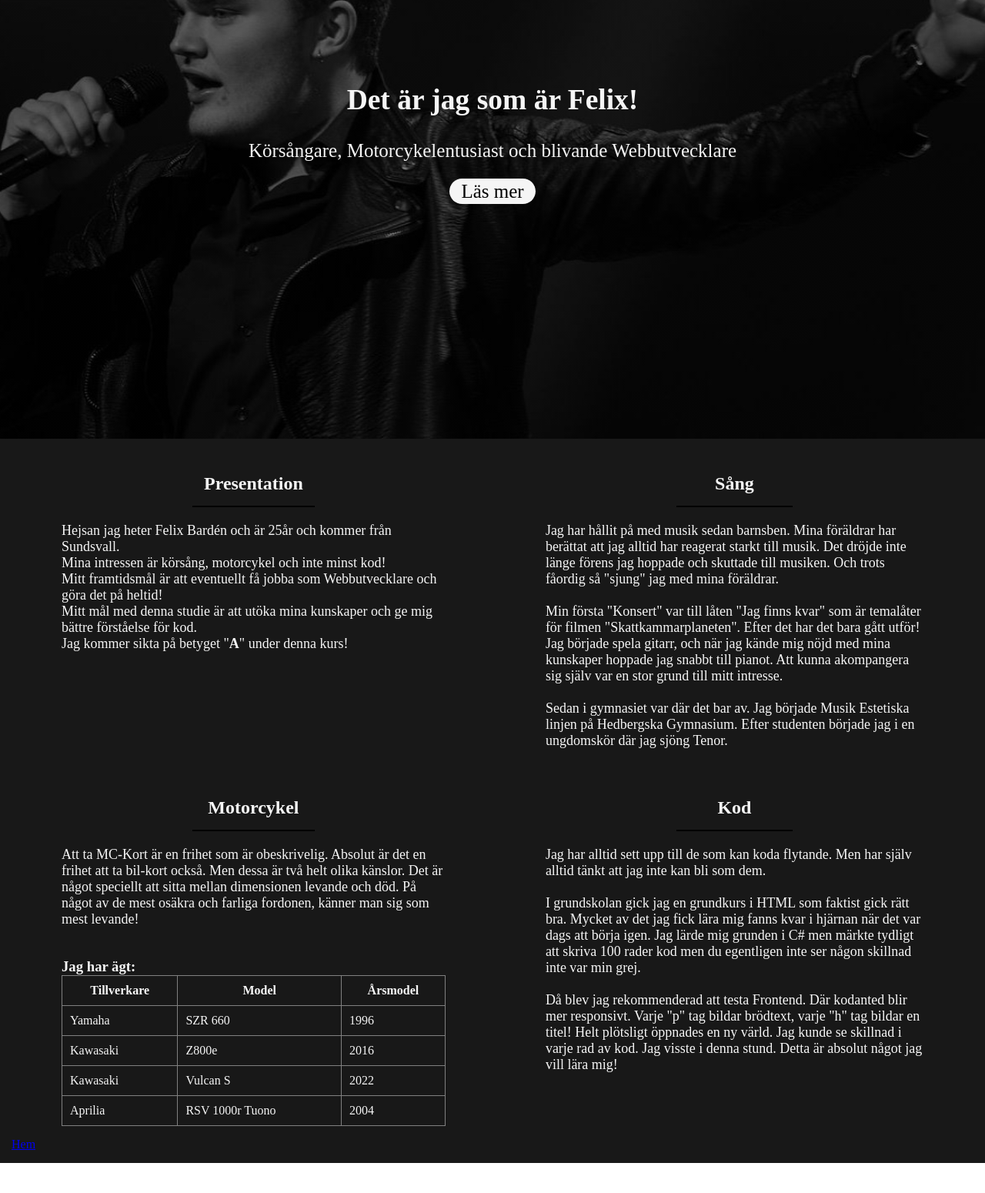
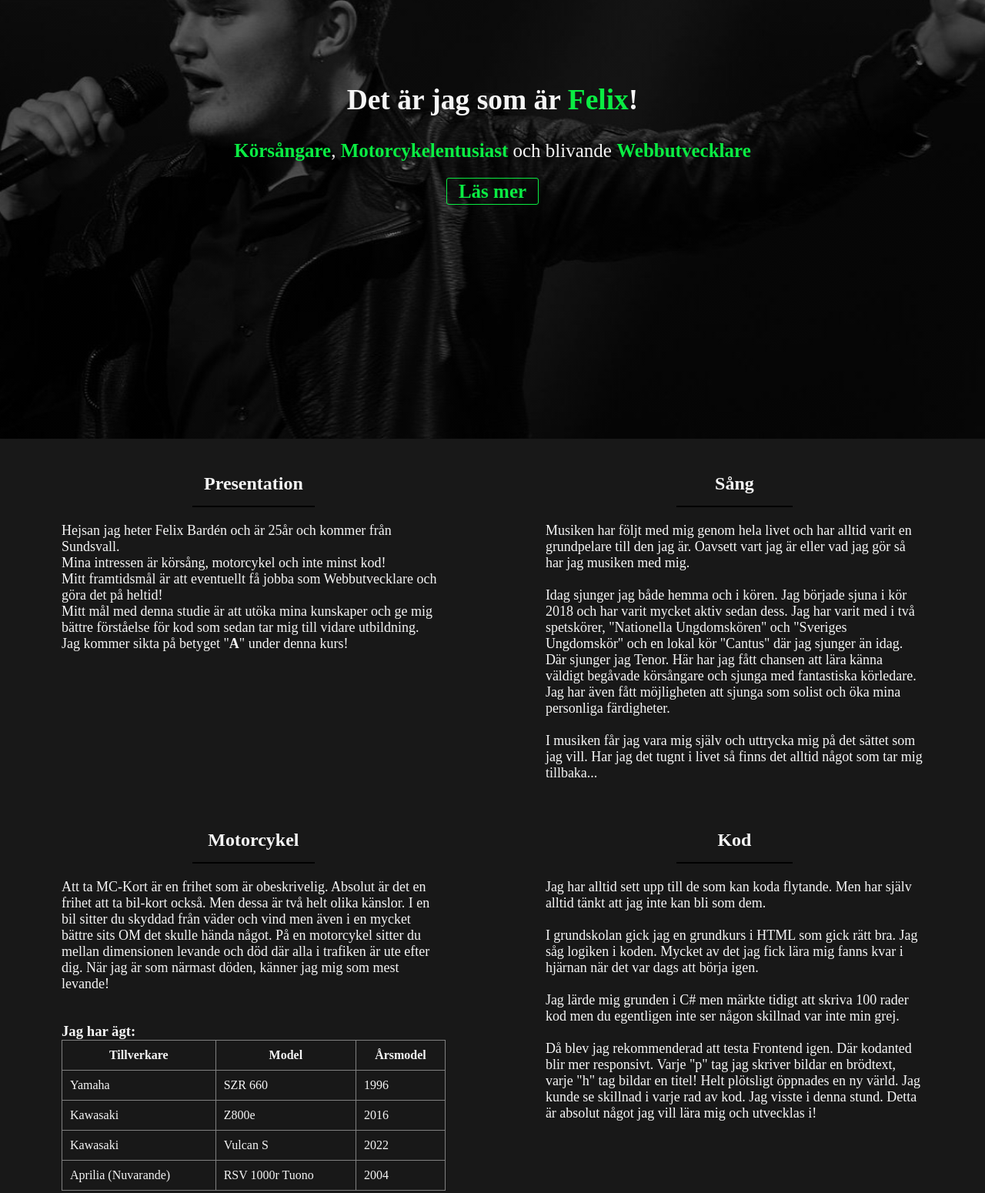
Before and after one commit to Zeeptech/Webbutveckling_1, a plain HTML site: page presentation.html in a window 1280 px wide. Shown: the part 230-1780 px from the top of the page at 77% size. Before the commit the page ends 1741 px from the top, so only its background shows below. Drawn offline with Linux system fonts and the light colour scheme.

Commit message:
Add color to make the front side pop, change the info text to make it easier to read

```diff
--- a/assets/css/style.css
+++ b/assets/css/style.css
@@ -3,6 +3,7 @@ html {
   }
 body {
     margin:0;
+
 }
 
 .hero {
@@ -23,21 +24,23 @@ body {
 }
 
 .hero .text .button {
-    background: whitesmoke;
-    color:black;
+    border:1px solid rgb(10, 236, 67);
+    color:rgb(10, 236, 67);
     padding: 3px 15px;
-    border-radius: 20px;
+    border-radius: 3px;
     text-decoration: none;
 }
 
 .hero .text .button:hover {
     cursor:pointer;
-    filter:brightness(0.7);
+    filter:brightness(0.6);
 }
-
+.highlight {
+   color:rgb(10, 236, 67);
+}
 .bio {
     padding: 15px;
-    background: rgb(24, 24, 24)
+    background: rgb(24, 24, 24);
 
 
 }
@@ -78,6 +81,5 @@ body {
  }
  .bio .text-wrapper .text tr,th,td {
     border: 1px solid grey;
-    border-collapse: collapse;
     padding: 10px;
  }
--- a/presentation.html
+++ b/presentation.html
@@ -8,11 +8,11 @@
     <body> <!--Allt som syns läggs i body-->
        <section class="hero"> <!--Section annat namn för div för enklare management-->
             <div class="text">
-                <h1>Det är jag som är Felix!</h1>
+                <h1>Det är jag som är <strong class="highlight">Felix</strong>!</h1>
                 <p> <!--Kort och konsivt, skapar spänning-->
-                    Körsångare, Motorcykelentusiast och blivande Webbutvecklare
+                    <strong class="highlight">Körsångare</strong>, <strong class="highlight">Motorcykelentusiast</strong> och blivande <strong class="highlight">Webbutvecklare</strong>
                 </p>
-                <a class="button" href="#bio">Läs mer</a>
+                <a class="button" href="#bio"><strong>Läs mer</strong></a>
             </div>
        </section>
        <section class="bio" id="bio"> <!--Själva presentationen av mig-->
@@ -23,27 +23,26 @@
                         Hejsan jag heter Felix Bardén och är 25år och kommer från Sundsvall.<br>
                         Mina intressen är körsång, motorcykel och inte minst kod!<br>
                         Mitt framtidsmål är att eventuellt få jobba som Webbutvecklare och göra det på heltid!<br>
-                        Mitt mål med denna studie är att utöka mina kunskaper och ge mig bättre förståelse för kod.<br>
+                        Mitt mål med denna studie är att utöka mina kunskaper och ge mig bättre förståelse för kod som sedan tar mig till vidare utbildning.<br>
                         Jag kommer sikta på betyget "<strong>A</strong>" under denna kurs!
                     </p>
                 </div>
                 <div class="text">
                     <h2>Sång</h2> <!--Istället för att lägga till ny information, så väljer jag att ge mer information kopplat till min korta presentation-->
                     <p>
-                        Jag har hållit på med musik sedan barnsben. Mina föräldrar har berättat att jag alltid har reagerat starkt till musik.
-                        Det dröjde inte länge förens jag hoppade och skuttade till musiken. Och trots fåordig så "sjung" jag med mina föräldrar.<br><br>
-                        Min första "Konsert" var till låten "Jag finns kvar" som är temalåter för filmen "Skattkammarplaneten". Efter det har det bara gått utför!
-                        Jag började spela gitarr, och när jag kände mig nöjd med mina kunskaper hoppade jag snabbt till pianot.
-                        Att kunna akompangera sig själv var en stor grund till mitt intresse.<br><br>
-                        Sedan i gymnasiet var där det bar av. Jag började Musik Estetiska linjen på Hedbergska Gymnasium.
-                        Efter studenten började jag i en ungdomskör där jag sjöng Tenor.
+                        Musiken har följt med mig genom hela livet och har alltid varit en grundpelare till den jag är. Oavsett vart jag är eller vad jag gör så har jag musiken med mig.<br><br>
+                        Idag sjunger jag både hemma och i kören. Jag började sjuna i kör 2018 och har varit mycket aktiv sedan dess.
+                        Jag har varit med i två spetskörer, "Nationella Ungdomskören" och "Sveriges Ungdomskör" och en lokal kör "Cantus" där jag sjunger än idag.
+                        Där sjunger jag Tenor. Här har jag fått chansen att lära känna väldigt begåvade körsångare och sjunga med fantastiska körledare. Jag har även fått möjligheten att sjunga som solist och öka mina personliga färdigheter.<br><br>
+                        I musiken får jag vara mig själv och uttrycka mig på det sättet som jag vill. Har jag det tugnt i livet så finns det alltid något som tar mig tillbaka...
+
                     </p>
                 </div>
                 <div class="text">
                     <h2>Motorcykel</h2> <!--Info om min mc, lite filosofi-->
                     <p>
-                        Att ta MC-Kort är en frihet som är obeskrivelig. Absolut är det en frihet att ta bil-kort också. Men dessa är två helt olika känslor.
-                        Det är något speciellt att sitta mellan dimensionen levande och död. På något av de mest osäkra och farliga fordonen, känner man sig som mest levande!<br><br>
+                        Att ta MC-Kort är en frihet som är obeskrivelig. Absolut är det en frihet att ta bil-kort också. Men dessa är två helt olika känslor. I en bil sitter du skyddad från väder och vind men även i en mycket bättre sits OM det skulle hända något.
+                        På en motorcykel sitter du mellan dimensionen levande och död där alla i trafiken är ute efter dig. När jag är som närmast döden, känner jag mig som mest levande!<br><br>
 
                     </p>
                     <h3>Jag har ägt:</h3>
@@ -69,7 +68,7 @@
                             <td>2022</td>
                         </tr>
                         <tr>
-                            <td>Aprilia</td>
+                            <td>Aprilia (Nuvarande) </td>
                             <td>RSV 1000r Tuono</td>
                             <td>2004</td>
                         </tr>
@@ -80,10 +79,10 @@
                     <h2>Kod</h2> <!--Informera hur du kom till vägas att börja koda-->
                     <p>
                         Jag har alltid sett upp till de som kan koda flytande. Men har själv alltid tänkt att jag inte kan bli som dem.<br><br>
-                        I grundskolan gick jag en grundkurs i HTML som faktist gick rätt bra. Mycket av det jag fick lära mig fanns kvar i hjärnan när det var dags att börja igen.
-                        Jag lärde mig grunden i C# men märkte tydligt att skriva 100 rader kod men du egentligen inte ser någon skillnad inte var min grej.<br><br>
-                        Då blev jag rekommenderad att testa Frontend. Där kodanted blir mer responsivt. Varje "p" tag bildar brödtext, varje "h" tag bildar en titel!
-                        Helt plötsligt öppnades en ny värld. Jag kunde se skillnad i varje rad av kod. Jag visste i denna stund. Detta är absolut något jag vill lära mig!
+                        I grundskolan gick jag en grundkurs i HTML som gick rätt bra. Jag såg logiken i koden. Mycket av det jag fick lära mig fanns kvar i hjärnan när det var dags att börja igen.<br><br>
+                        Jag lärde mig grunden i C# men märkte tidigt att skriva 100 rader kod men du egentligen inte ser någon skillnad var inte min grej.<br><br>
+                        Då blev jag rekommenderad att testa Frontend igen. Där kodanted blir mer responsivt. Varje "p" tag jag skriver bildar en brödtext, varje "h" tag bildar en titel!
+                        Helt plötsligt öppnades en ny värld. Jag kunde se skillnad i varje rad av kod. Jag visste i denna stund. Detta är absolut något jag vill lära mig och utvecklas i!
 
                     </p>
 
```
